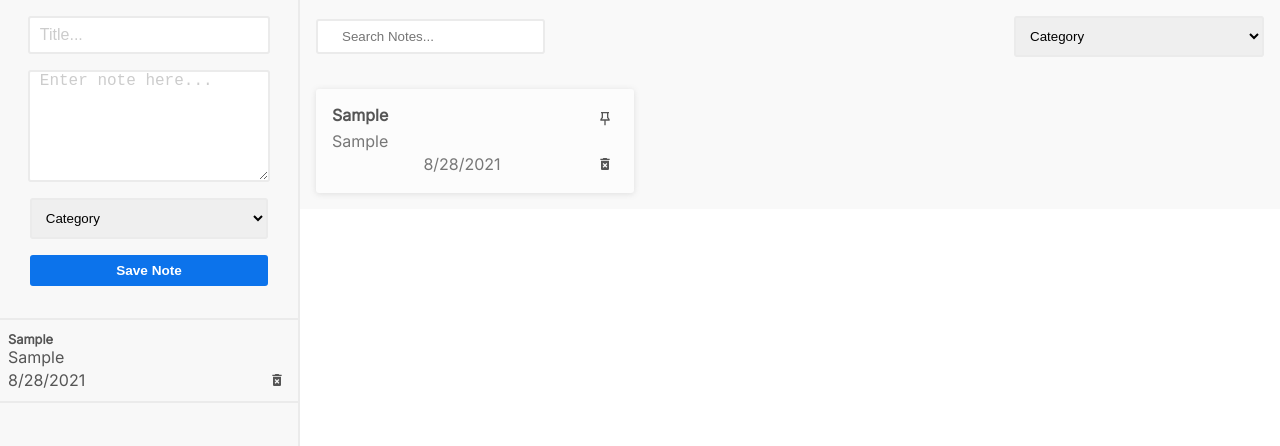
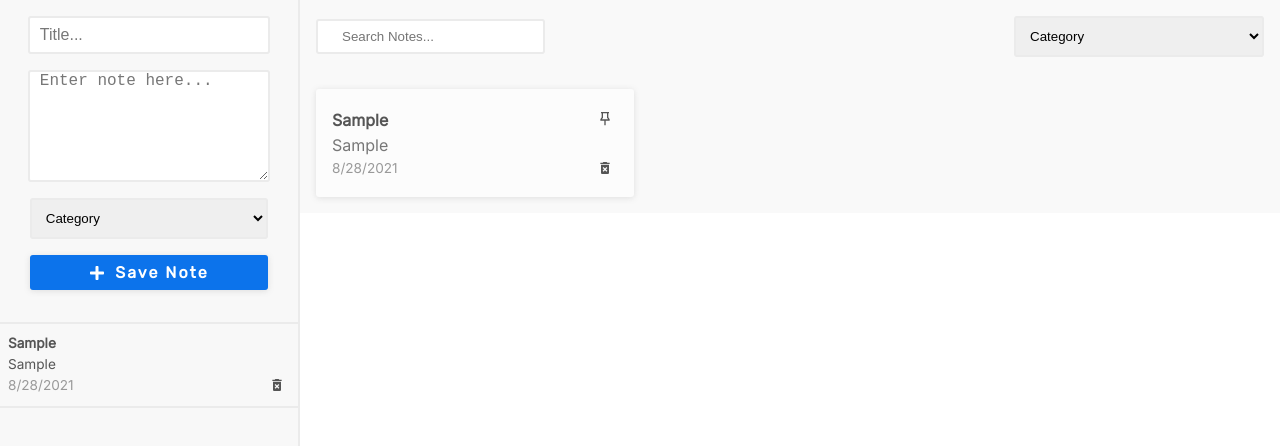
Before and after one commit to AndrewTownsley/React-Note-App, a React (Create React App) app: page / in a window 1280 px wide. Both pictures are taken after typing "Sample", "Sample" into the empty fields and a click on the button "Save Note". Shown: the top 446 px of the page. Built offline with nearby package versions, Linux system fonts and the light colour scheme; the HTML template or start-up script is replaced by a standard one.

Commit message:
Continuing to work on styling - font size, spacing, color, focus styles.

```diff
--- a/src/App.css
+++ b/src/App.css
@@ -1,4 +1,5 @@
 @import url("https://fonts.googleapis.com/css2?family=Inter&display=swap");
+@import url("https://fonts.googleapis.com/css2?family=Rubik&display=swap");
 
 * {
   margin: 0;
@@ -13,6 +14,7 @@
   --bg-second: #f8f8f8;
   --font-main-clr: #555;
   --font-second-clr: #777;
+  --font-light-clr: #999;
   --category-clr: #3cc47c;
   --note-clr: rgb(252, 252, 252);
   --note-hover: rgb(249, 249, 249);
@@ -21,11 +23,14 @@
   --btn-hover: #0e7dfd;
   --icon-hover: #d9d6e4;
 
-  --h3-size: 1rem;
+  --font-lrg: 1.2rem;
+  --font-med: 1rem;
+  --font-sml: 0.85rem;
 
   --border-gray: 2px solid rgb(235, 235, 235);
   --border-rad: 3px;
   --box-shd: 0px 1px 6px 0px rgba(119, 119, 119, 0.2);
+  --box-hover: 0px 1px 6px 1px rgba(119, 119, 119, 0.25);
   --input-outline: 2px solid #0e7dfd;
 }
 
@@ -34,8 +39,17 @@
   grid-template-columns: 300px 1fr;
 }
 
+h5 {
+  margin-bottom: 5px;
+}
+
 h3 {
-  font-size: 1rem;
+  margin-bottom: 5px;
+  font-size: var(--font-med);
+}
+
+p {
+  font-size: var(--font-sml);
 }
 
 select:focus,
@@ -69,7 +83,7 @@ input:focus {
   border: var(--border-gray);
   border-radius: var(--border-rad);
   margin-bottom: 1rem;
-  font-size: 1rem;
+  font-size: var(--font-med);
   color: var(--font-main-clr);
 }
 
@@ -79,22 +93,18 @@ input:focus {
 
 .note-input input::placeholder,
 .note-input textarea::placeholder {
-  color: rgb(204, 204, 204);
+  color: var(--font-second-clr);
   padding-left: 10px;
 }
 
 .note-input textarea {
   width: 80%;
-  font-size: 1rem;
+  font-size: var(--font-med);
   border-radius: var(--border-rad);
   background-color: #fff;
   border: var(--border-gray);
   outline: none;
   color: var(--font-main-clr);
-}
-
-.note-input textarea::placeholder {
-  color: rgb(204, 204, 204);
 }
 
 .note-input textarea:focus {
@@ -121,6 +131,11 @@ input:focus {
 }
 
 .save-btn {
+  font-family: "Rubik", "Segoe UI", Tahoma, Geneva, Verdana, sans-serif;
+  display: flex;
+  justify-content: center;
+  align-items: center;
+  letter-spacing: 2px;
   border: none;
   background-color: var(--color-btn);
   color: #fff;
@@ -129,8 +144,13 @@ input:focus {
   width: 80%;
   border-radius: var(--border-rad);
   cursor: pointer;
-  font-size: 0.85rem;
+  font-size: var(--font-med);
   font-weight: 700;
+  box-shadow: var(--box-shd);
+}
+
+.save-btn .plus {
+  padding-right: 10px;
 }
 
 .save-btn:hover {
@@ -149,11 +169,7 @@ input:focus {
 }
 
 .note-history-item h3 {
-  font-size: 0.8rem;
-}
-
-.note-history-item p {
-  font-size: 16px;
+  font-size: var(--font-sml);
 }
 
 .note-history-item:hover {
@@ -175,7 +191,6 @@ input:focus {
 .notes-list {
   background-color: var(--bg-primary);
   display: grid;
-  /* grid-template-rows: 175px; */
   grid-template-columns: repeat(auto-fit, minmax(200px, 350px));
   gap: 0.5rem;
 }
@@ -186,11 +201,10 @@ input:focus {
   justify-content: space-between;
   align-items: center;
   padding: 1rem;
-  /* margin: 2rem; */
 }
+
 .note-search input {
   padding: 0.5rem 1.5rem;
-  /* margin: 1rem; */
   border-radius: var(--border-rad);
   border: none;
   border: var(--border-gray);
@@ -215,8 +229,6 @@ input:focus {
   border-radius: var(--border-rad);
   padding: 1rem;
   margin: 1rem;
-  /* background-color: #c8b9f1; */
-  /* background-color: #feb459; */
   background-color: var(--note-clr);
   color: var(--font-main-clr);
   cursor: pointer;
@@ -225,15 +237,12 @@ input:focus {
 
 .note:hover {
   background-color: var(--note-hover);
-  box-shadow: 0px 1px 6px 1px rgba(119, 119, 119, 0.25);
+  box-shadow: var(--box-hover);
 }
-/*
-.note h5 {
-  color: var(--category-clr);
-} */
 
 .note p {
   color: var(--font-second-clr);
+  font-size: var(--font-med);
 }
 
 .note-title-true {
@@ -253,6 +262,11 @@ input:focus {
   display: flex;
   justify-content: space-between;
   align-items: center;
+}
+
+.note-footer p {
+  font-size: var(--font-sml);
+  color: var(--font-light-clr);
 }
 
 .delete-btn,
--- a/src/components/Note.jsx
+++ b/src/components/Note.jsx
@@ -9,12 +9,14 @@ const Note = ({titleState, note, Note, deleteNote, pinNote, setPinNote, pinnedNo
     return (
           <article className="note" id={note.id}>
             <div className="note-header">
-              <h3>{note.title.substring(0,30)}</h3>
+              <div className="note-header-title">
+                <h5 className={note.category}>{note.category}</h5>
+                <h3>{note.title.substring(0,30)}</h3>
+              </div>
               <RiPushpin2Line onClick={() => setPinNote(true)} className="pin-icon"/>
             </div>
             <p>{note.text.substring(0, 50)}</p>
             <div className="note-footer">
-              <h5 className={note.category}>{note.category}</h5>
               <p>{note.date}</p>
               <MdDeleteForever className="delete-btn" onClick={() => deleteNote(note.id)}/>
             </div>
--- a/src/components/NoteInput.jsx
+++ b/src/components/NoteInput.jsx
@@ -35,7 +35,7 @@ const NoteInput = ({ handleTitleChange, handleTextChange, noteTitle, noteText, s
                   <option value="Home">Home</option>
                   <option value="Personal">Personal</option>
                 </select>
-              <button className="save-btn" onClick={saveNote}>Save Note</button>
+              <button className="save-btn" onClick={saveNote}><FaPlus className="plus"/>Save Note</button>
       </div>
     )
   }
```
Also changed, not shown: src/components/Edit.jsx (added, +11 -0 lines).
